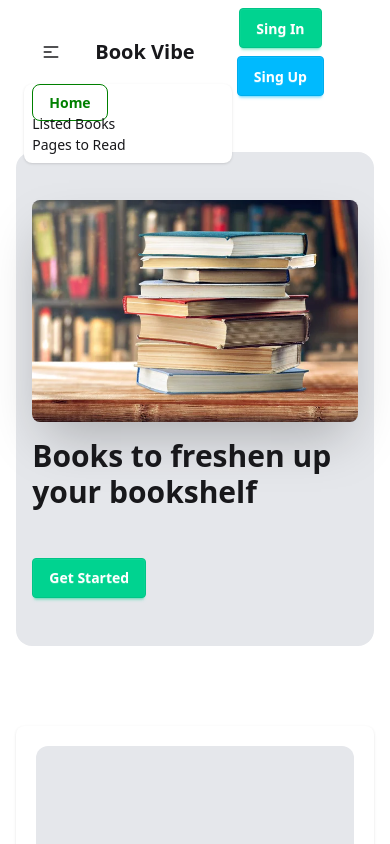
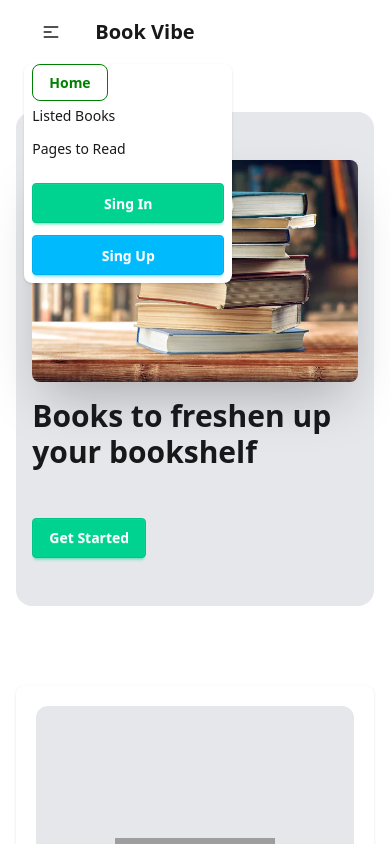
Before and after one commit to oliullahakib/boiPoka-project, a React (Vite) app: page / in a window 390 px wide. Both pictures are taken after a click on the button 51 px from the left and 52 px from the top of the page. Shown: the top 844 px of the page. Built offline with nearby package versions, Linux system fonts and the light colour scheme; grey boxes are pictures that could not be loaded.

Commit message:
fixed responsivenes of navbar buttons and compelete book details section working on its logics

```diff
--- a/src/Pages/BookDetails.jsx
+++ b/src/Pages/BookDetails.jsx
@@ -9,40 +9,43 @@ const BookDetails = () => {
     const singleBook = booksData.find(book => book.bookId === idNum)
     const { author, bookName, category, image, rating, tags, bookId, review,totalPages,yearOfPublishing,publisher } = singleBook
     return (
-        <div className="hero bg-base-200 min-h-screen">
+        <div className="hero bg-base-200 min-h-screen ">
             <div className="hero-content flex-col lg:flex-row">
                 <img
                     src={image}
-                    className="max-w-sm rounded-lg shadow-2xl"
+                    className="md:max-w-sm rounded-lg shadow-2xl md:mr-12"
                 />
                 <div>
-                    <h1 className="text-5xl font-bold">{bookName}</h1>
+                    <h1 className=" text-3xl md:text-5xl font-bold">{bookName}</h1>
                     <p>By:{author}</p>
                     <p className='border-t-1 border-b-1 border-gray-300 py-3 mt-3'>{category}</p>
                     <p className="py-6">
                         <span className='font-bold'>Review:</span> {review}
                     </p>
-                    <div className='text-green-500 space-x-3 mb-4'>
+                    <div className='text-green-500 space-x-3 mb-4 border-b-1 border-gray-300 pb-5'>
                         <span className='text-black font-bold'>Tag</span>
                         {
                             tags.map((tag, i) => <span key={i} className='bg-green-100 rounded-2xl py-2 px-4'>#{tag}</span>)
                         }
                     </div>
-                    <div className='flex justify-between w-1/4'>
-                        <div className='text-gray-400'>
+                    <div className='flex mb-8 gap-5 '>
+                        <div className='text-gray-400 space-y-2'>
                             <p>Number of Pages:</p>
                             <p>Publisher:</p>
                             <p>Year of Publishing:</p>
                             <p>Rating:</p>
                         </div>
-                        <div>
+                        <div className='font-semibold space-y-2'>
                             <p>{totalPages}</p>
                             <p>{publisher}</p>
                             <p>{yearOfPublishing}</p>
                             <p>{rating}</p>
                         </div>
                     </div>
-                    <button className="btn btn-primary">Get Started</button>
+                    <div>
+                        <button className="btn ">Read</button>
+                        <button className="btn btn-info text-white ml-3">Wishlist</button>
+                    </div>
                 </div>
             </div>
         </div>
--- a/src/components/Navbar.jsx
+++ b/src/components/Navbar.jsx
@@ -16,10 +16,12 @@ const Navbar = () => {
                     </div>
                     <ul
                         tabIndex={0}
-                        className="menu menu-sm dropdown-content bg-base-100 rounded-box z-1 mt-3 w-52 p-2 shadow">
+                        className="menu menu-sm dropdown-content bg-base-100 rounded-box z-1 mt-3 w-52 p-2 shadow space-y-3">
                         {
                             links.map((link, i) => <span key={i}>{link}</span>)
                         }
+                        <a className="btn btn-success text-white my-3">Sing In</a>
+                        <a className="btn btn-info text-white">Sing Up</a>
                     </ul>
                 </div>
                 <a className="btn btn-ghost text-xl">Book Vibe</a>
@@ -31,7 +33,7 @@ const Navbar = () => {
                     }
                 </ul>
             </div>
-            <div className="navbar-end flex-col md:flex-row gap-2 md:gap-5">
+            <div className="navbar-end hidden md:flex md:flex-row gap-2 md:gap-5">
                 <a className="btn btn-success text-white">Sing In</a>
                 <a className="btn btn-info text-white">Sing Up</a>
             </div>
--- a/src/index.css
+++ b/src/index.css
@@ -2,6 +2,10 @@
  @plugin "daisyui" {
    themes: light --default
  }
+ /* *{
+
+  border:2px solid red
+ } */
  a.active{
   border: 1px solid green;
   color: green;
```
